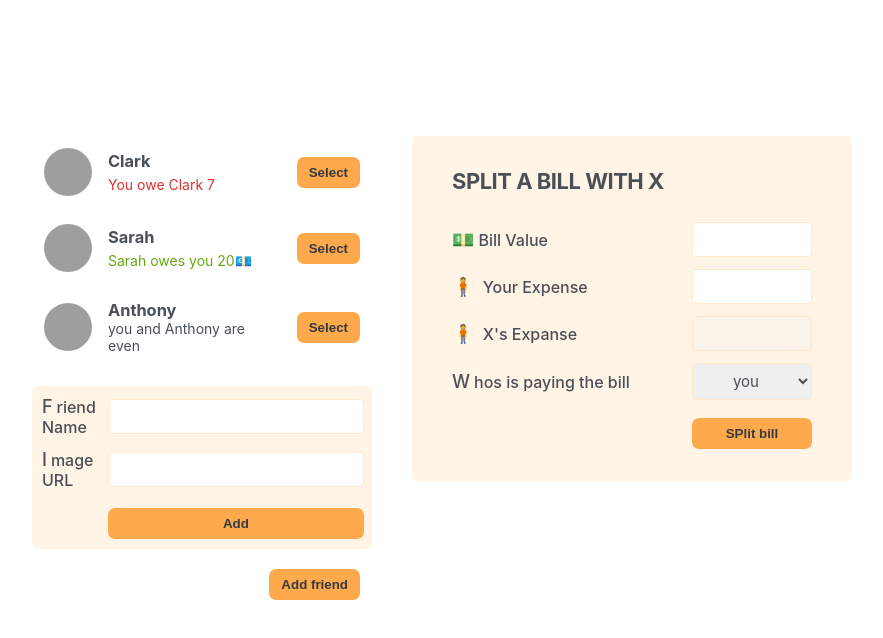
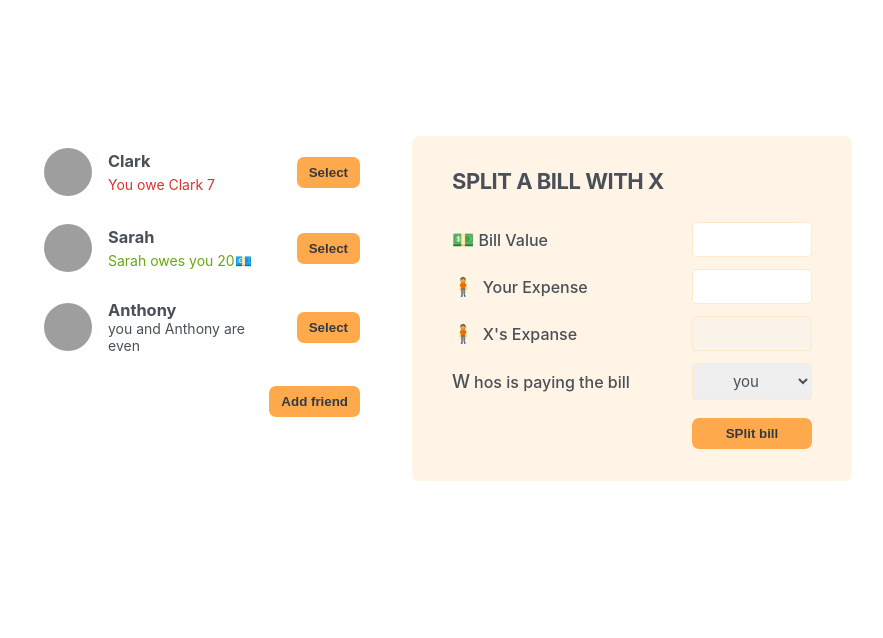
Before and after one commit to chetan3460/react-eat-n-split, a React (Vite) app: page / in a window 1280 px wide. Shown: the top 638 px of the page, without its empty margins (198-1081 px from the left). Built offline with nearby package versions, Linux system fonts and the light colour scheme; grey boxes are pictures that could not be loaded.

Commit message:
Displaying the New Friend Form

```diff
--- a/src/App.jsx
+++ b/src/App.jsx
@@ -22,14 +22,28 @@
     balance: 0,
   },
 ];
+function Button({ children, onClick }) {
+  return (
+    <button className="button" onClick={onClick}>
+      {children}
+    </button>
+  );
+}
+export default function App() {
+  const [showAddFriend, setShowAddFriend] = useState(false);
 
-export default function App() {
+  function handleShowAddFriend() {
+    setShowAddFriend((show) => !show);
+  }
+
   return (
     <div className="app">
       <div className="sidebar">
         <FriendList></FriendList>
-        <FormAddFriend></FormAddFriend>
-        <Button>Add friend</Button>
+        {showAddFriend && <FormAddFriend />}
+        <Button onClick={handleShowAddFriend}>
+          {showAddFriend ? "Close" : "Add friend"}
+        </Button>
       </div>
       <FormSplitBill></FormSplitBill>
     </div>
@@ -68,9 +82,6 @@
       <Button>Select</Button>
     </li>
   );
-}
-function Button({ children }) {
-  return <button className="button">{children}</button>;
 }
 
 function FormAddFriend() {
```
